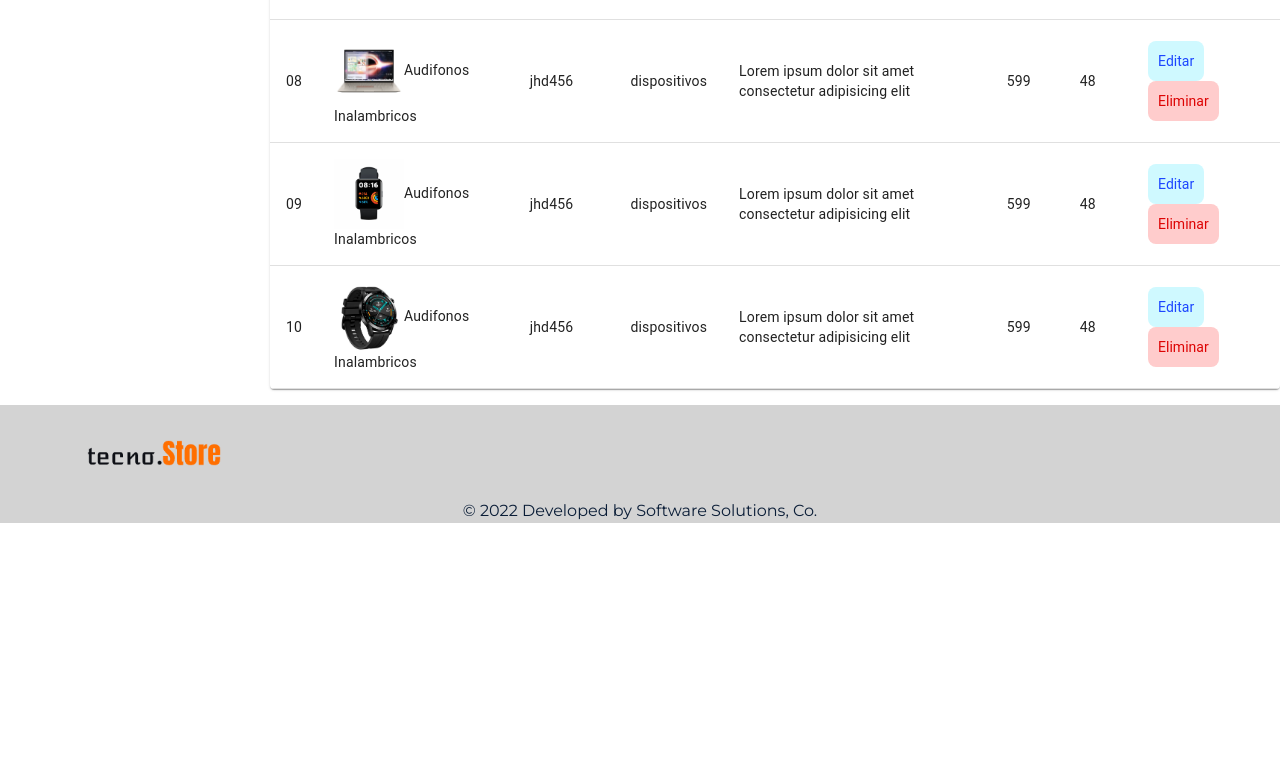
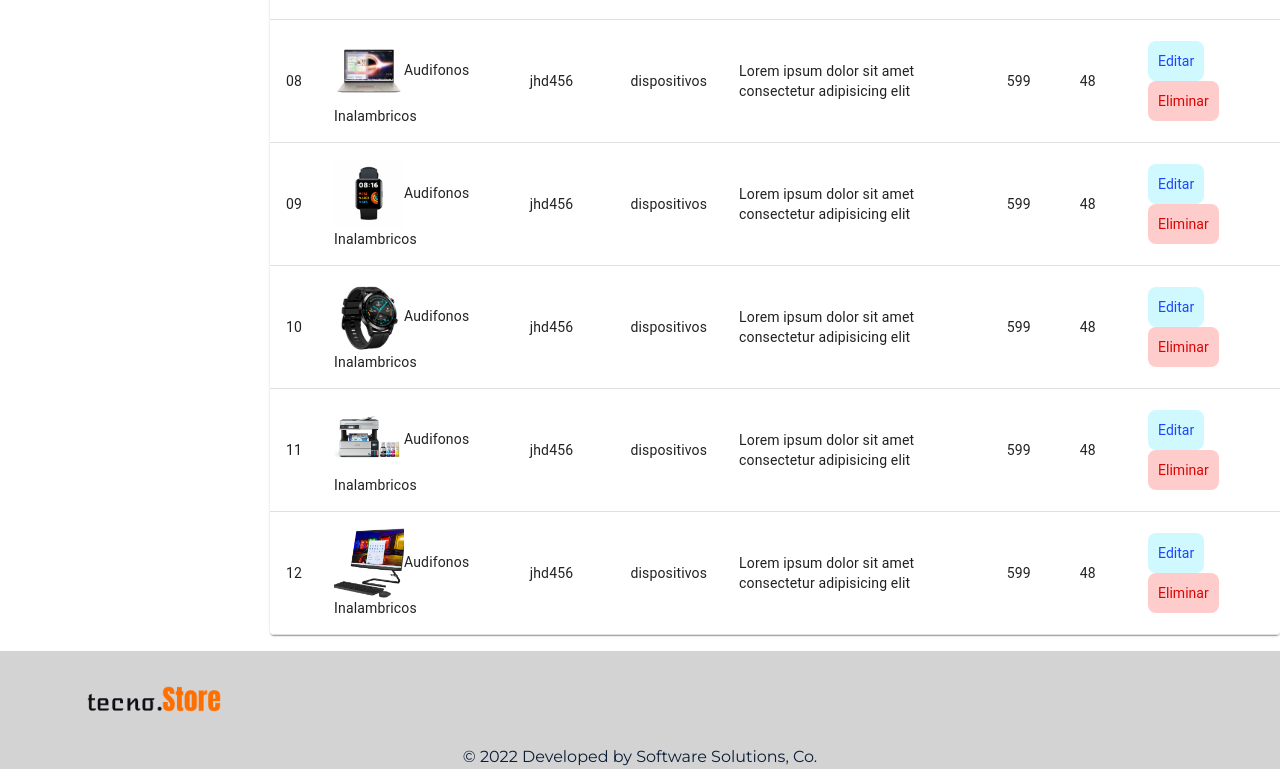
Before and after one commit to SoftwareSolutionsTeam/Proyecto-DAW-C4, a React (Create React App) app in the folder frontend/: page /productAd in a window 1280 px wide. Shown: the part 1174-1943 px from the top of the page. Before the commit the page ends 1697 px from the top, so only its background shows below. Built offline with nearby package versions, Linux system fonts and the light colour scheme; no server answers.

Commit message:
Añadimos mas productos al inventario

```diff
--- a/frontend/src/pages/ProductAd.jsx
+++ b/frontend/src/pages/ProductAd.jsx
@@ -22,6 +22,9 @@ import img07 from "../assets/images/imp-ep-01.png";
 import img08 from "../assets/images/por-as05.png";
 import img09 from "../assets/images/smart-watch01.jpg";
 import img10 from "../assets/images/reloj-dep.jpg";
+import img11 from "../assets/images/imp-ep-ecotank-l64.jpg";
+import img12 from "../assets/images/lenovo-monitor-ideacentre-aio.png";
+
 
 import { FontAwesomeIcon } from "@fortawesome/react-fontawesome";
 import {
@@ -129,6 +132,26 @@ const ProductAd = () => {
     {
       id: "10",
       img: img10,
+      ref: "jhd456",
+      nombre: "Audifonos Inalambricos",
+      categoria: "dispositivos",
+      descripcion: "Lorem ipsum dolor sit amet consectetur adipisicing elit",
+      precio: "599",
+      stock: "48",
+    },
+    {
+      id: "11",
+      img: img11,
+      ref: "jhd456",
+      nombre: "Audifonos Inalambricos",
+      categoria: "dispositivos",
+      descripcion: "Lorem ipsum dolor sit amet consectetur adipisicing elit",
+      precio: "599",
+      stock: "48",
+    },
+    {
+      id: "12",
+      img: img12,
       ref: "jhd456",
       nombre: "Audifonos Inalambricos",
       categoria: "dispositivos",
```
